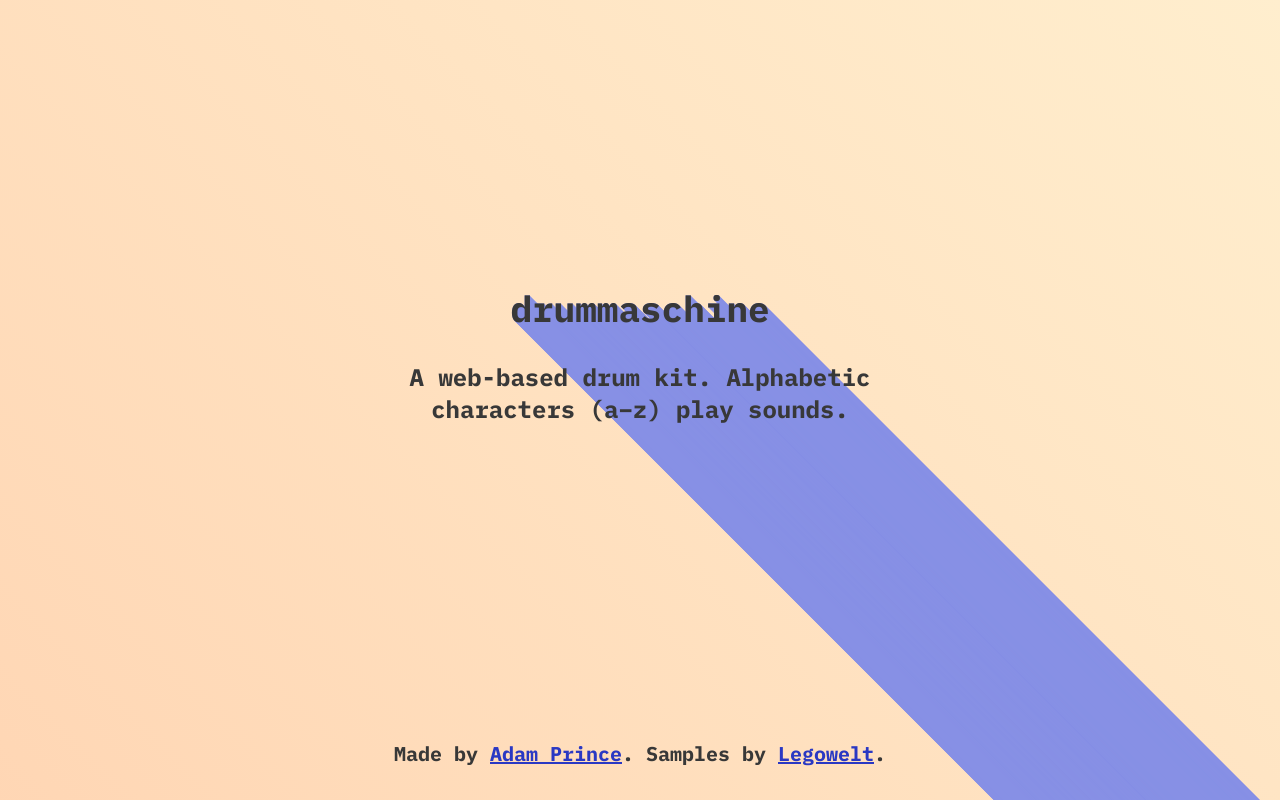
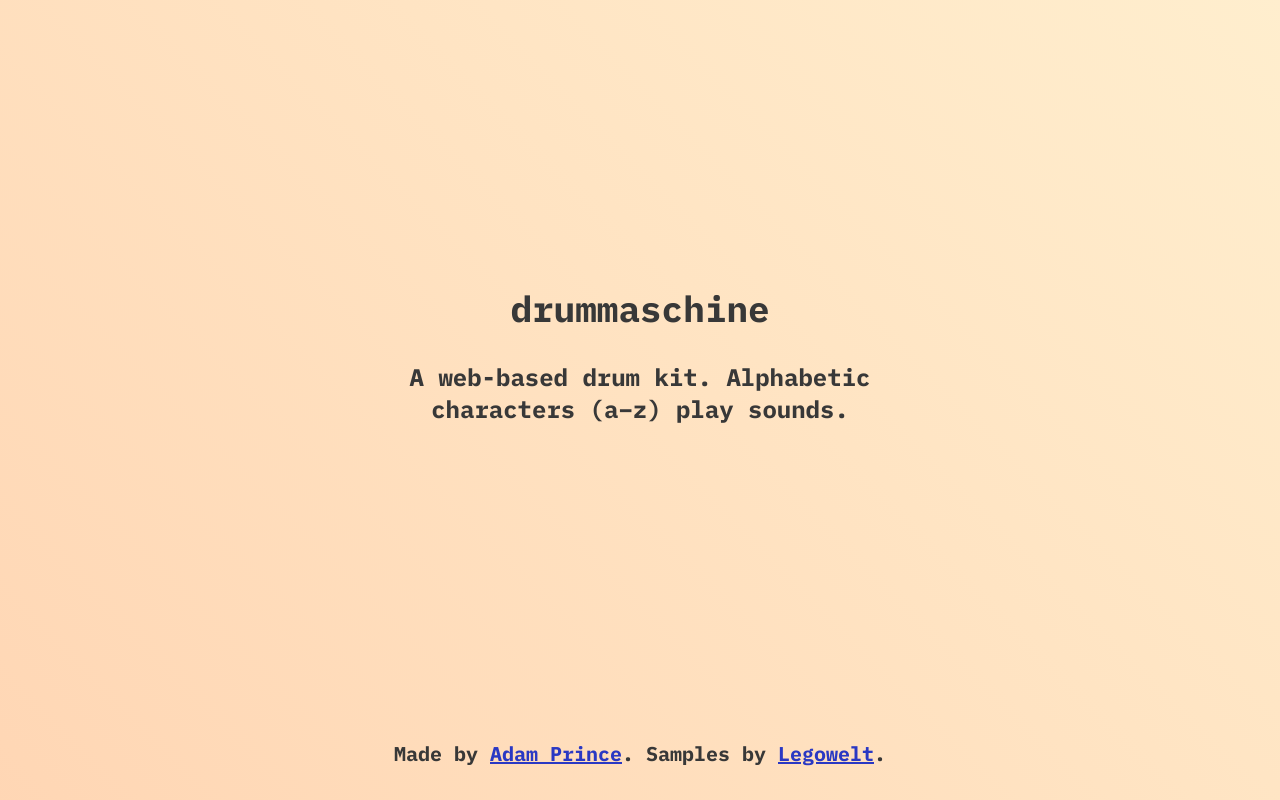
Before and after one commit to adamprince/drummaschine, a website: page index.html in a window 1280 px wide. Drawn offline with nearby package versions, Linux system fonts and the light colour scheme; files that its build step writes are made by us from their sources; no server answers.

Commit message:
removed long shadow

```diff
--- a/css/scss/style.scss
+++ b/css/scss/style.scss
@@ -8,18 +8,6 @@ $purple: #2a38c3;
 $spacer: 2rem;
 
 // Mixins and Functions
-@function makelongshadow($color) {
-  $val: 0px 0px $color;
-  @for $i from 1 through 600 {
-    $val: #{$val}, #{$i}px #{$i}px #{$color};
-  }
-  @return $val;
-}
-
-@mixin longshadow($color) {
-  text-shadow: makelongshadow($color);
-}
-
 @mixin gradient-directional($start-color: #555, $end-color: #333, $deg: 45deg) {
   background-repeat: repeat-x;
   background-image: linear-gradient($deg, $start-color, $end-color);
@@ -68,7 +56,6 @@ a:hover {
 
 // Typography {
 h1 {
-  @include longshadow(lighten($purple, 25%));
 }
 
 .wrapper {
```
Also changed, not shown: css/css/style.css (added), 1 other file.
